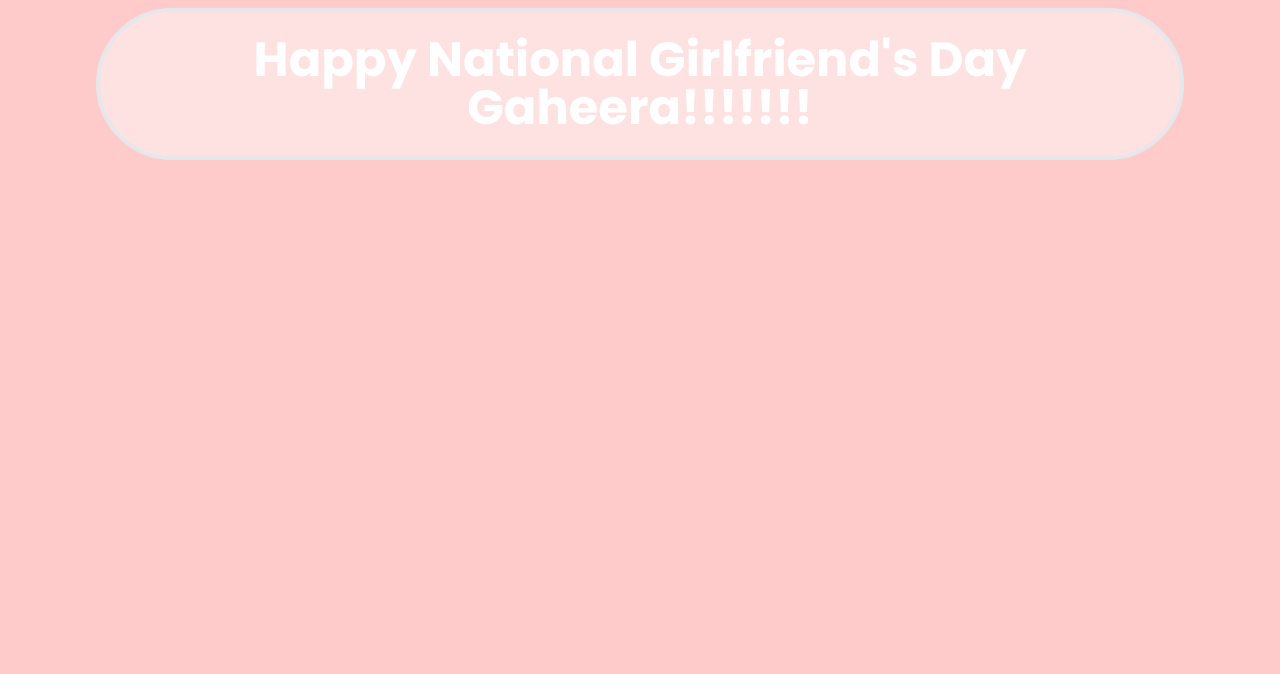
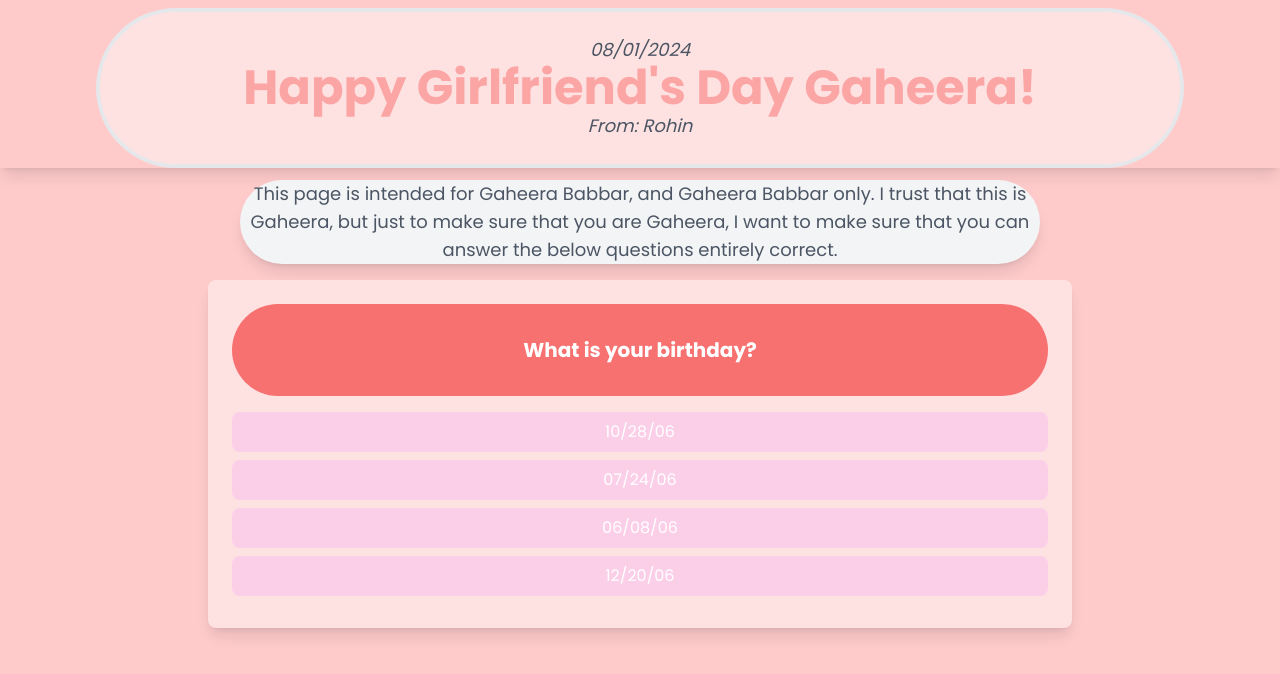
Before and after one commit to guest-fest/girlfriend, a website: page index.html in a window 1280 px wide. Drawn offline with Linux system fonts and the light colour scheme.

Commit message:
finished product

```diff
--- a/index.html
+++ b/index.html
@@ -6,11 +6,25 @@
   <meta name="viewport" content="width=device-width, initial-scale=1.0">
   <link href="./output.css" rel="stylesheet">
 </head>
-<body class="bg-red-200">
-  <header class="top-0 w-full">
-    <div class="bg-red-100 text-white text-center mx-24 mt-2 mb-6 rounded-full border-gray-200 mt-20 border-4 p-6">
-      <h1 class="text-5xl font-bold font-poppins">Happy National Girlfriend's Day Gaheera!!!!!!!</h1>
+<body class="bg-red-200 font-poppins h-screen">
+  <header class="top-0 w-full shadow-lg">
+    <div class="bg-red-100 text-red-300 text-center mx-24 mt-2 mb-3 rounded-full border-gray-200 mt-20 border-4 p-6">
+      <p class="italic text-lg text-gray-600">08/01/2024</p>
+      <h1 class="text-5xl font-bold">Happy Girlfriend's Day Gaheera!</h1>
+      <p class="italic text-lg text-gray-600">From: Rohin</p>
     </div>
   </header>
+
+  <main class="w-full background-image">
+    <div class="mx-48 text-center">
+      <p class="text-lg text-gray-600 bg-gray-100 p-18 rounded-full border-gray-200 mx-12 shadow-lg">This page is intended for Gaheera Babbar, and Gaheera Babbar only. I trust that this is Gaheera, but just to make sure that you are Gaheera, I want to make sure that you can answer the below questions entirely correct.</p>
+      <div class="container mx-auto p-4">
+        <div id="quiz-container" class="bg-red-100 p-6 rounded-lg shadow-lg w-full"></div>
+      </div>
+      <script src="script.js"></script>
+    </div>
+
+
+  </main>
 </body>
 </html>
--- a/script.js
+++ b/script.js
@@ -0,0 +1,103 @@
+const questions = [
+  {
+      question: "What is your birthday?",
+      choices: ["10/28/06", "07/24/06", "06/08/06", "12/20/06"],
+      correct: "12/20/06"
+  },
+  {
+      question: "What was the color of the main part of the first piece of jewelry I got you?",
+      choices: ["Pink", "White", "Light Green", "Light Blue"],
+      correct: "White"
+  },
+  {
+      question: "What was the first actual sushi I made you try on our first date?",
+      choices: ["Maguro Sushi", "Sexy Roll", "Dragon Roll", "California Roll"],
+      correct: "Sexy Roll"
+  },
+  {
+    question: "What gift did you get me on my birthday?",
+    choices: ["Chocolate", "Money", "Pants", "Posters"],
+    correct: "Posters"
+  },
+  {
+    question: "What did we do immediately after our first kiss?",
+    choices: ["Smile out of pure delight!", "Fall down a hill", "Take a selfie", "Make out passionately"],
+    correct: "Take a selfie"
+  },
+  {
+    question: "How much do I curl 💪💪💪💪💪💪?",
+    choices: ["30 lbs", "20 lbs", "25 lbs", "35 lbs"],
+    correct: "30 lbs"
+  },
+  {
+    question: "How heavy is the weight of the dumbell you took to COSMOS?",
+    choices: ["40 lbs", "30 lbs", "20 lbs", "35 lbs"],
+    correct: "40 lbs"
+  },
+  {
+    question: "What's the first song I sent you?",
+    choices: ["LOYALTY", "Show Me", "Not Like Us", "Diablo"],
+    correct: "Diablo"
+  },
+  {
+    question: "You got me a gift from Japan, how'd you get it?",
+    choices: ["Stole it 😈", "Got it from a street vendor after struggling to find money", "Got materials for it and made it there", "Went into a store and bought it"],
+    correct: "Got it from a street vendor after struggling to find money"
+  },
+  {
+    question: "We went on two dates for our 1 year anniversary, what were the color of the flowers I got you on the first date?",
+    choices: ["White and Pink", "Pink", "White and Blue", "Pink"],
+    correct: "Pink"
+  },
+  {
+    question: "Will you marry me (eventually)>",
+    choices: ["Yes", "No"],
+    correct: "Yes"
+  },
+];
+
+let currentQuestionIndex = 0;
+const quizContainer = document.getElementById('quiz-container');
+
+
+function loadQuestion() {
+  if (currentQuestionIndex >= questions.length) {
+      flowerHTML = '<img src="giphy (1).gif" width="900">';
+      quizContainer.innerHTML = "<p>Bruh if you answered all these questions and you're not Gaheera this shit just weird at this point how the fuck do you know all this shit fuck ass. Or you're a fucking nerd and cheated like a bitch. Either way you're weird. <br> Anyways, hey Gaheera! This is Rohin. I'm really sad we could barely see each other this summer, and I'm especially sad I couldn't be there in person to tell you how amazing of a girlfriend you are. You are deadass my therapist, emotional punching bag, lover, shitter, and best friend all together. You make my day better no matter the situation either of us are in, and I constantly look forward to talking to you, seeing your beautiful face, feeling your perfect body, making you laugh, and finally getting to see that gorgeous smile. I truly love you from the depths of my heart, and I hope you can feel extra appreciated and loved today <3</p>" + flowerHTML;
+      return;
+  }
+
+  const questionData = questions[currentQuestionIndex];
+  quizContainer.innerHTML = `
+      <h2 class="text-xl font-bold mb-4 bg-red-400 rounded-full p-8 text-white py-8">${questionData.question}</h2>
+      <ul>
+          ${questionData.choices.map(choice => `
+              <li>
+                  <button class="bg-pink-200 text-white px-4 py-2 rounded-lg mb-2 w-full hover:bg-red-700" onclick="handleAnswer('${choice}')">${choice}</button>
+              </li>
+          `).join('')}
+      </ul>
+  `;
+}
+
+function handleAnswer(selectedChoice) {
+  const questionData = questions[currentQuestionIndex];
+  if (selectedChoice === questionData.correct) {
+      currentQuestionIndex++;
+      loadQuestion();
+  } else {
+      localStorage.setItem('incorrectAnswer', 'true');
+      quizContainer.innerHTML = "<p>You are not Gaheera bruh wtf are you doing here creep ass weird fuck</p>";
+      close();
+  }
+}
+
+function checkPreviousAttempt() {
+  if (localStorage.getItem('incorrectAnswer') === 'true') {
+      quizContainer.innerHTML = "<p>You are not Gaheera Babbar, why tf are you still here</p>";
+  } else {
+      loadQuestion();
+  }
+}
+
+checkPreviousAttempt();
```
Also changed, not shown: output.css.
